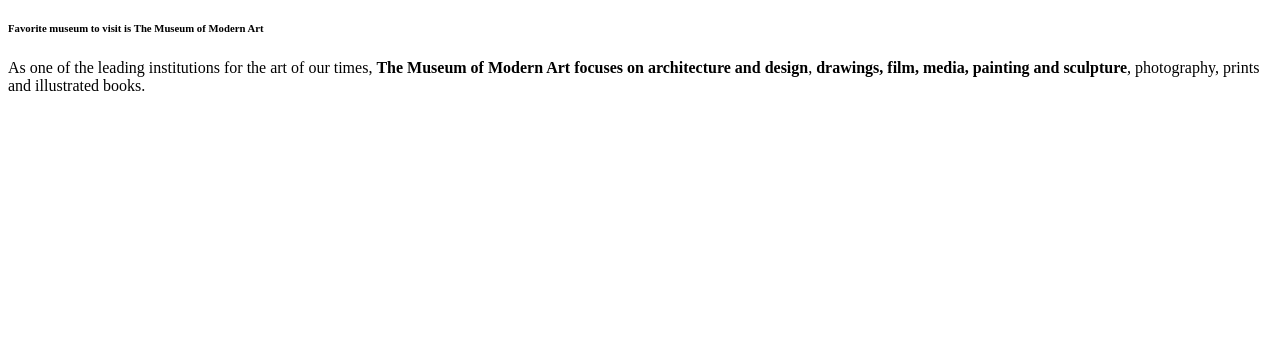
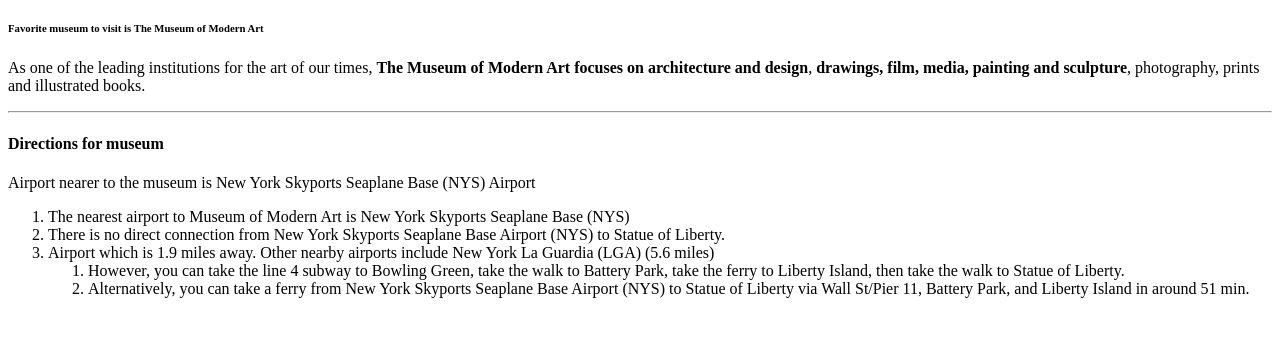
Before and after one commit to 44-563-Web-Apps-F22/44563-webapps-assignment-3-rayudu1018, a plain HTML site: page index.html in a window 1280 px wide. Shown: the part 61-398 px from the top of the page. Drawn offline with Linux system fonts and the light colour scheme.

Commit message:
added directions ro museum with order and unordered list

```diff
--- a/index.html
+++ b/index.html
@@ -8,6 +8,19 @@
         <h6>Favorite museum to visit is The Museum of Modern Art</h6>
         <p>As one of the leading institutions for the art of our times, <b>The Museum of Modern Art focuses on architecture and design</b>, <b>drawings, film, media, painting and sculpture</b>, photography, prints and illustrated books.</p>
 
+        <hr>
+
+        <h4>Directions for museum</h4>
+        <p>Airport nearer to the museum is New York Skyports Seaplane Base (NYS) Airport</p>
+        <ol>
+            <li>The nearest airport to Museum of Modern Art is New York Skyports Seaplane Base (NYS)</li>
+            <li>There is no direct connection from New York Skyports Seaplane Base Airport (NYS) to Statue of Liberty.</li>
+            <li>Airport which is 1.9 miles away. Other nearby airports include New York La Guardia (LGA) (5.6 miles)</li>
+            <ol>
+                <li>However, you can take the line 4 subway to Bowling Green, take the walk to Battery Park, take the ferry to       Liberty Island, then take the walk to Statue of Liberty.</li>
+                <li>Alternatively, you can take a ferry from New York Skyports Seaplane Base Airport (NYS) to Statue of Liberty via Wall St/Pier 11, Battery Park, and Liberty Island in around 51 min.</li>
+            </ol>
+        </ol>
 
     </body>
 </html>
```
